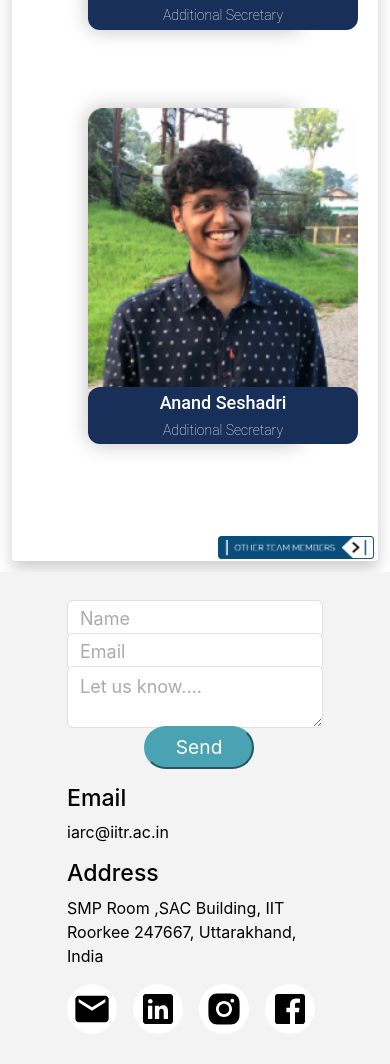
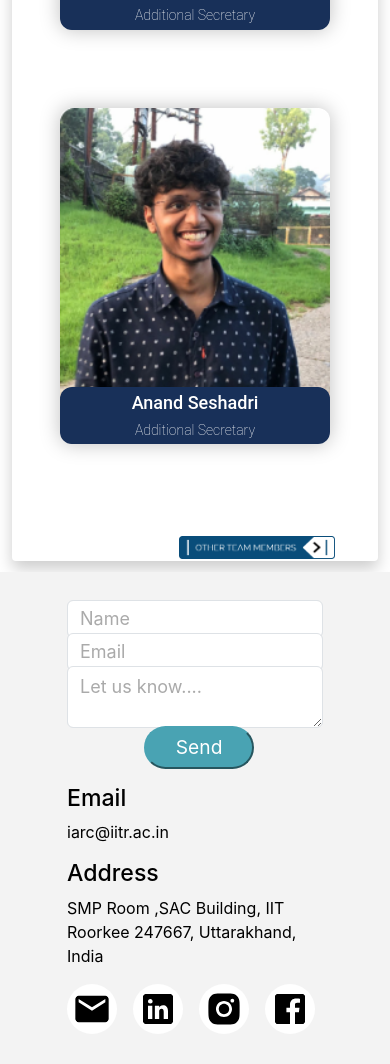
Before and after one commit to parthsaini2004/IARC, a React (Create React App) app: page / in a window 390 px wide. Shown: the part 1738-2802 px from the top of the page. Built offline with nearby package versions, Linux system fonts and the light colour scheme.

Commit message:
hover corrected and position of cards corrected

```diff
--- a/src/components/homepage/homepage.css
+++ b/src/components/homepage/homepage.css
@@ -122,18 +122,20 @@
   }
   .hmtcard{
     height: 336.86px !important;
+    width: 270px !important;
+
   }
   .cardbox nmchome{
     transition: height 0.3s linear;
     /* transition: background-color 0.3s linear; */
 }
-.cardbox:hover nmchome{
+.cardbox .teamCard:hover nmchome{
     height: 336.86px;
     background-color: rgba(84, 102, 158, 0.381);
 }
   @media only screen and (max-width: 800px) {
     .othermemm{
-        margin-left: 30vw;
+        margin-left: 30vw !important;
     }
     .othermemm img{
         margin-left: 2vw!important;
```
Also changed, not shown: src/components/homepage/homepage.jsx (line endings or trailing spaces).
